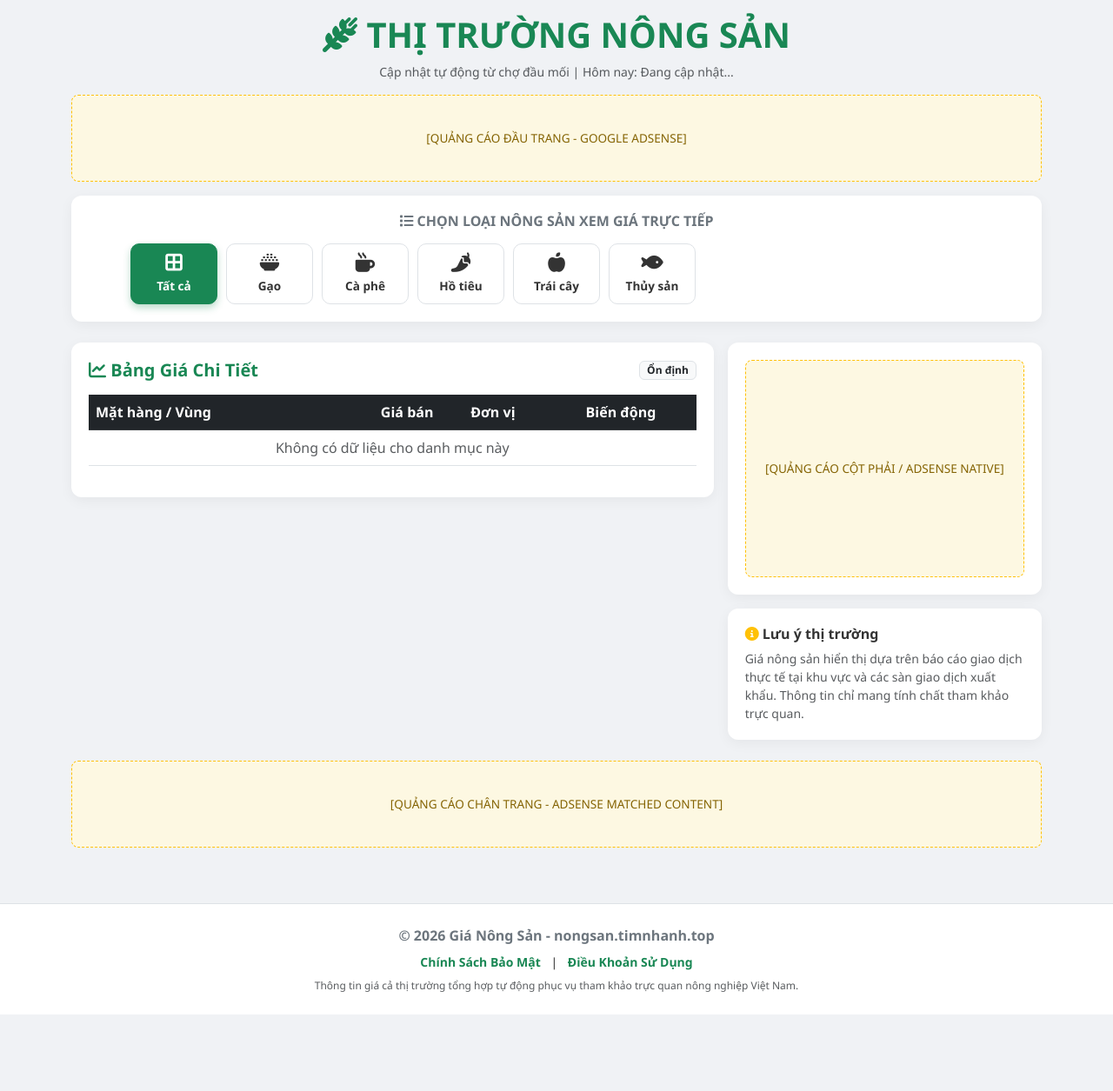
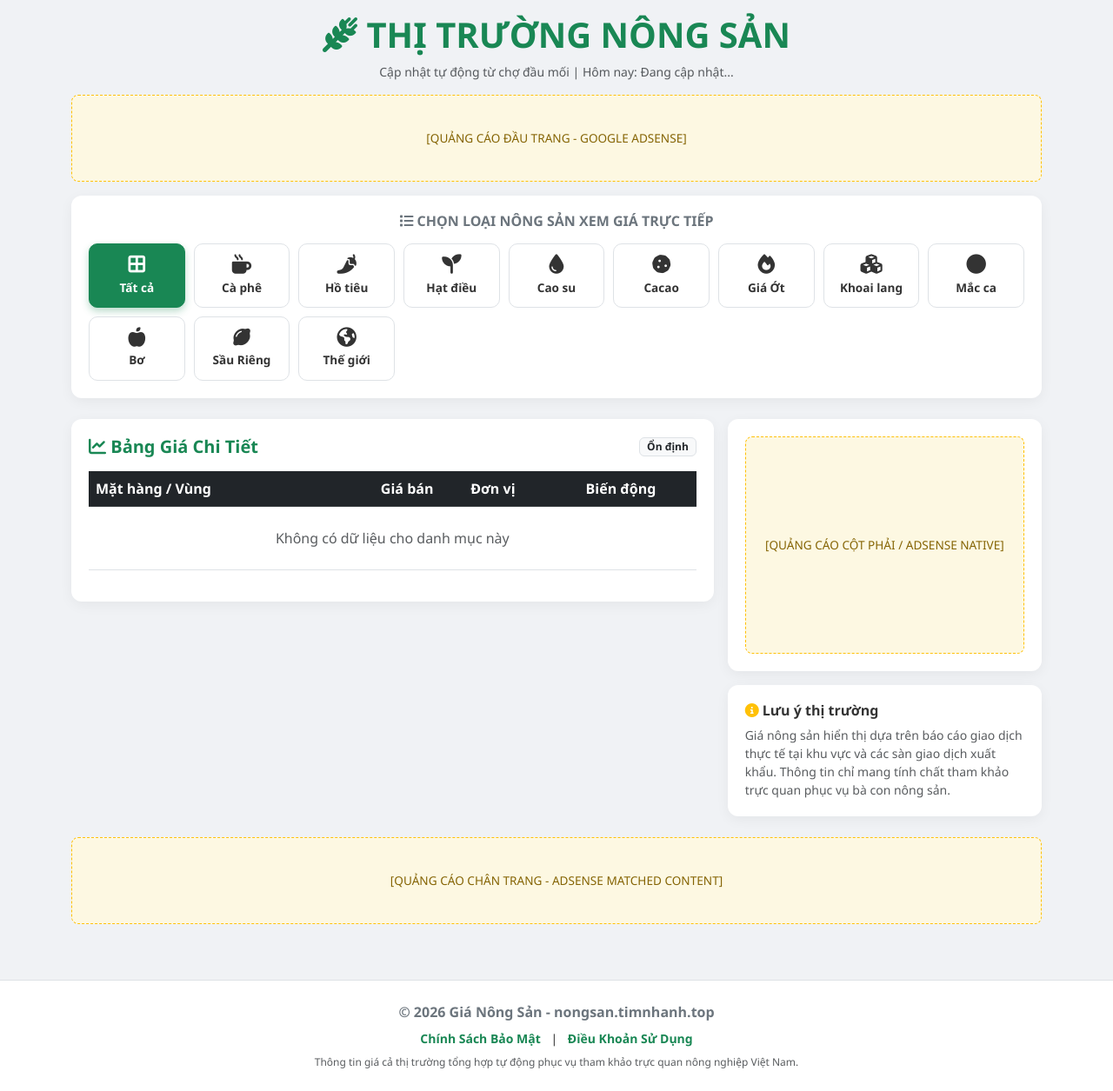
Before and after one commit to basotha/nongsan, a Flask app: page / in a window 1280 px wide. Shown: the whole page at 87% size. Before the commit the page ends 1167 px from the top, so only its background shows below. Run offline with Flask 3, Linux system fonts and the light colour scheme; data that the repository does not hold is empty.

Commit message:
Update index.html

```diff
--- a/templates/index.html
+++ b/templates/index.html
@@ -14,15 +14,24 @@
         .ad-placeholder { background: #fdf8e2; border: 1px dashed #ffc107; min-height: 100px; display: flex; align-items: center; justify-content: center; font-size: 0.85rem; color: #856404; border-radius: 8px; }
         .main-card { background: white; border-radius: 12px; padding: 20px; box-shadow: 0 4px 15px rgba(0,0,0,0.05); }
 
-        /* Style cho Menu Nông sản thông minh */
-        .nongsan-grid { display: grid; grid-template-columns: repeat(auto-fill, minmax(100px, 100px)); gap: 10px; justify-content: center; }
-        .nongsan-item { background: #fff; border: 1px solid #dee2e6; border-radius: 10px; padding: 10px 5px; text-align: center; cursor: pointer; transition: all 0.2s; font-size: 0.85rem; font-weight: 600; }
+        /* Style cho Menu Nông sản thông minh mở rộng */
+        .nongsan-grid {
+            display: grid;
+            grid-template-columns: repeat(auto-fill, minmax(110px, 1fr));
+            gap: 10px;
+            justify-content: center;
+        }
+        .nongsan-item { background: #fff; border: 1px solid #dee2e6; border-radius: 10px; padding: 12px 5px; text-align: center; cursor: pointer; transition: all 0.2s; font-size: 0.85rem; font-weight: 600; }
         .nongsan-item:hover, .nongsan-item.active { background: #198754; color: white; border-color: #198754; box-shadow: 0 4px 8px rgba(25,135,84,0.3); }
         .nongsan-item i { font-size: 1.4rem; display: block; margin-bottom: 5px; }
 
         .up { color: #dc3545; font-weight: bold; }
         .down { color: #198754; font-weight: bold; }
         .equal { color: #6c757d; }
+
+        /* Định dạng các dòng phân cấp tiêu đề trong bảng dữ liệu */
+        .sub-header-trongnuoc { background-color: #e8f5e9 !important; color: #1b5e20; font-weight: bold; }
+        .sub-header-quocte { background-color: #fff3e0 !important; color: #e65100; font-weight: bold; }
     </style>
 </head>
 <body>
@@ -43,11 +52,17 @@
         <h6 class="text-secondary fw-bold text-center mb-3"><i class="fa-solid fa-list"></i> CHỌN LOẠI NÔNG SẢN XEM GIÁ TRỰC TIẾP</h6>
         <div class="nongsan-grid">
             <div class="nongsan-item active" onclick="locNongSan('tat-ca', this)"><i class="fa-solid fa-border-all"></i>Tất cả</div>
-            <div class="nongsan-item" onclick="locNongSan('gao', this)"><i class="fa-solid fa-bowl-rice"></i>Gạo</div>
             <div class="nongsan-item" onclick="locNongSan('cafe', this)"><i class="fa-solid fa-mug-hot"></i>Cà phê</div>
             <div class="nongsan-item" onclick="locNongSan('tieu', this)"><i class="fa-solid fa-pepper-hot"></i>Hồ tiêu</div>
-            <div class="nongsan-item" onclick="locNongSan('trai-cay', this)"><i class="fa-solid fa-apple-whole"></i>Trái cây</div>
-            <div class="nongsan-item" onclick="locNongSan('thuy-san', this)"><i class="fa-solid fa-fish"></i>Thủy sản</div>
+            <div class="nongsan-item" onclick="locNongSan('dieu', this)"><i class="fa-solid fa-seedling"></i>Hạt điều</div>
+            <div class="nongsan-item" onclick="locNongSan('cao_su', this)"><i class="fa-solid fa-droplet"></i>Cao su</div>
+            <div class="nongsan-item" onclick="locNongSan('cacao', this)"><i class="fa-solid fa-cookie"></i>Cacao</div>
+            <div class="nongsan-item" onclick="locNongSan('ot', this)"><i class="fa-solid fa-fire"></i>Giá Ớt</div>
+            <div class="nongsan-item" onclick="locNongSan('khoai_lang', this)"><i class="fa-solid fa-cubes"></i>Khoai lang</div>
+            <div class="nongsan-item" onclick="locNongSan('macca', this)"><i class="fa-solid fa-circle"></i>Mắc ca</div>
+            <div class="nongsan-item" onclick="locNongSan('bo', this)"><i class="fa-solid fa-apple-whole"></i>Bơ</div>
+            <div class="nongsan-item" onclick="locNongSan('sau_rieng', this)"><i class="fa-solid fa-lemon"></i>Sầu Riêng</div>
+            <div class="nongsan-item" onclick="locNongSan('quoc_te', this)"><i class="fa-solid fa-earth-americas"></i>Thế giới</div>
         </div>
     </div>
 
@@ -71,7 +86,7 @@
                         </thead>
                         <tbody id="data-table-body">
                             <tr>
-                                <td colspan="4" class="text-center text-muted">Đang kết nối kho dữ liệu GitHub...</td>
+                                <td colspan="4" class="text-center text-muted py-4">Đang kết nối kho dữ liệu hệ thống...</td>
                             </tr>
                         </tbody>
                     </table>
@@ -88,7 +103,7 @@
 
             <div class="main-card">
                 <h6 class="fw-bold"><i class="fa-solid fa-circle-info text-warning"></i> Lưu ý thị trường</h6>
-                <p class="text-muted small mb-0">Giá nông sản hiển thị dựa trên báo cáo giao dịch thực tế tại khu vực và các sàn giao dịch xuất khẩu. Thông tin chỉ mang tính chất tham khảo trực quan.</p>
+                <p class="text-muted small mb-0">Giá nông sản hiển thị dựa trên báo cáo giao dịch thực tế tại khu vực và các sàn giao dịch xuất khẩu. Thông tin chỉ mang tính chất tham khảo trực quan phục vụ bà con nông sản.</p>
             </div>
         </div>
     </div>
@@ -100,40 +115,94 @@
     </div>
 </div>
 
+<footer class="mt-5 py-4 border-top bg-white text-center">
+    <p class="mb-2 fw-semibold text-secondary">&copy; 2026 Giá Nông Sản - nongsan.timnhanh.top</p>
+    <div class="small">
+        <a href="/privacy-policy" class="text-decoration-none text-success mx-2 fw-bold">Chính Sách Bảo Mật</a> |
+        <a href="/terms-of-service" class="text-decoration-none text-success mx-2 fw-bold">Điều Khoản Sử Dụng</a>
+    </div>
+    <p class="text-muted mt-2 mb-0" style="font-size: 0.75rem;">Thông tin giá cả thị trường tổng hợp tự động phục vụ tham khảo trực quan nông nghiệp Việt Nam.</p>
+</footer>
+
 <script>
     let globalData = [];
 
+    // Hàm định dạng phân cách hàng nghìn (Ví dụ: 85000 -> 85.000)
     function formatMoney(num) {
         return num.toString().replace(/\B(?=(\d{3})+(?!\d))/g, ".");
     }
 
+    // Kết nối gọi dữ liệu từ API Flask backend
     async function loadData() {
         try {
-            // Thay đổi URL này thành endpoint của Flask trên Render khi triển khai chính thức
             const response = await fetch('/api/gia-nong-san');
             const resData = await response.json();
 
             globalData = resData.danh_sach || [];
             document.getElementById('ngay-hien-tai').innerText = resData.ngay_cap_nhat || '--/--/----';
 
+            // Mặc định ban đầu hiển thị tất cả dữ liệu
             hienThiBangGia('tat-ca');
         } catch (error) {
             console.error("Lỗi kết nối dữ liệu:", error);
+            document.getElementById('data-table-body').innerHTML = `<tr><td colspan="4" class="text-center text-danger py-4">Lỗi tải dữ liệu, vui lòng làm mới lại trang!</td></tr>`;
         }
     }
 
+    // Logic cốt lõi xử lý và chia tách bảng giá nông sản công nghiệp
     function hienThiBangGia(loai) {
         const tbody = document.getElementById('data-table-body');
         tbody.innerHTML = '';
 
-        const filterData = loai === 'tat-ca' ? globalData : globalData.filter(item => item.nhom === loai);
+        // 1. Phân loại mảng trong nước
+        let trongNuocData = [];
+        if (loai === 'tat-ca') {
+            trongNuocData = globalData.filter(item => item.nhom !== 'quoc_te');
+        } else if (loai === 'quoc_te') {
+            trongNuocData = []; // Bấm xem riêng mảng thế giới thì rỗng phần nội địa
+        } else {
+            trongNuocData = globalData.filter(item => item.nhom === loai);
+        }
 
-        if(filterData.length === 0) {
-            tbody.innerHTML = `<tr><td colspan="4" class="text-center text-muted">Không có dữ liệu cho danh mục này</td></tr>`;
+        // 2. Gom nhóm mảng quốc tế thông minh ứng với từng tab lựa chọn
+        let quocTeData = [];
+        if (loai === 'tat-ca' || loai === 'quoc_te') {
+            quocTeData = globalData.filter(item => item.nhom === 'quoc_te');
+        } else if (loai === 'cafe') {
+            // Tab cafe hiển thị giá sàn London / New York đi kèm ở cuối bảng
+            quocTeData = globalData.filter(item => item.nhom === 'quoc_te' && (item.ten.includes('Robusta') || item.ten.includes('Arabica')));
+        } else if (loai === 'cao_su') {
+            // Tab cao su lấy các dữ liệu liên quan sàn Tokyo/Thế giới
+            quocTeData = globalData.filter(item => item.nhom === 'quoc_te' && item.ten.toLowerCase().includes('cao su'));
+        }
+
+        // Kiểm tra xem có dữ liệu nào không
+        if (trongNuocData.length === 0 && quocTeData.length === 0) {
+            tbody.innerHTML = `<tr><td colspan="4" class="text-center text-muted py-4">Không có dữ liệu cho danh mục này</td></tr>`;
             return;
         }
 
-        filterData.forEach(item => {
+        // --- IN KHỐI DỮ LIỆU GIÁ TRONG NƯỚC ---
+        if (trongNuocData.length > 0) {
+            if (loai === 'tat-ca') {
+                tbody.innerHTML += `<tr class="sub-header-trongnuoc"><td colspan="4"><i class="fa-solid fa-map-location-dot"></i> GIÁ NÔNG SẢN TRONG NƯỚC</td></tr>`;
+            }
+            trongNuocData.forEach(item => {
+                appendRowToTable(tbody, item);
+            });
+        }
+
+        // --- IN KHỐI THỊ TRƯỜNG QUỐC TẾ (ĐẨY XUỐNG CHÂN BẢNG) ---
+        if (quocTeData.length > 0) {
+            tbody.innerHTML += `<tr class="sub-header-quocte"><td colspan="4"><i class="fa-solid fa-globe"></i> THỊ TRƯỜNG QUỐC TẾ / TỶ GIÁ TRỰC TUYẾN</td></tr>`;
+            quocTeData.forEach(item => {
+                appendRowToTable(tbody, item);
+            });
+        }
+    }
+
+    // Hàm phụ trợ hỗ trợ kết xuất (render) thẻ tr
+    function appendRowToTable(tbody, item) {
         let icon = item.bien_dong === 'up' ? '<i class="fa-solid fa-arrow-trend-up"></i> Tăng' :
                    item.bien_dong === 'down' ? '<i class="fa-solid fa-arrow-trend-down"></i> Giảm' : '<i class="fa-solid fa-minus"></i> -';
         let classColor = item.bien_dong === 'up' ? 'up' : item.bien_dong === 'down' ? 'down' : 'equal';
@@ -146,29 +215,23 @@
                 <td class="text-center ${classColor}">${icon}</td>
             </tr>
         `;
-        });
     }
 
+    // Xử lý sự kiện khi người dùng tương tác chuyển đổi Menu điều hướng nông sản
     function locNongSan(loai, element) {
-        // Đổi màu nút active menu nông sản
+        // Đổi trạng thái hiển thị nút bấm active
         document.querySelectorAll('.nongsan-item').forEach(el => el.classList.remove('active'));
         element.classList.add('active');
 
-        // Cập nhật tên tiêu đề danh mục đang xem
+        // Cập nhật text tiêu đề động theo tên nút
         document.getElementById('ten-danh-muc').innerText = "Bảng Giá: " + element.innerText;
+
+        // Gọi bộ lọc vẽ lại bảng
         hienThiBangGia(loai);
     }
 
-    // Tự động load dữ liệu khi vào trang
+    // Tự động khởi chạy nạp dữ liệu khi mở trang tin tức nông sản
     loadData();
 </script>
-<footer class="mt-5 py-4 border-top bg-white text-center">
-        <p class="mb-2 fw-semibold text-secondary">&copy; 2026 Giá Nông Sản - nongsan.timnhanh.top</p>
-        <div class="small">
-            <a href="/privacy-policy" class="text-decoration-none text-success mx-2 fw-bold">Chính Sách Bảo Mật</a> |
-            <a href="/terms-of-service" class="text-decoration-none text-success mx-2 fw-bold">Điều Khoản Sử Dụng</a>
-        </div>
-        <p class="text-muted mt-2 mb-0" style="font-size: 0.75rem;">Thông tin giá cả thị trường tổng hợp tự động phục vụ tham khảo trực quan nông nghiệp Việt Nam.</p>
-    </footer>
 </body>
 </html>
```
Lines whose indentation alone changed are shown as unchanged.
